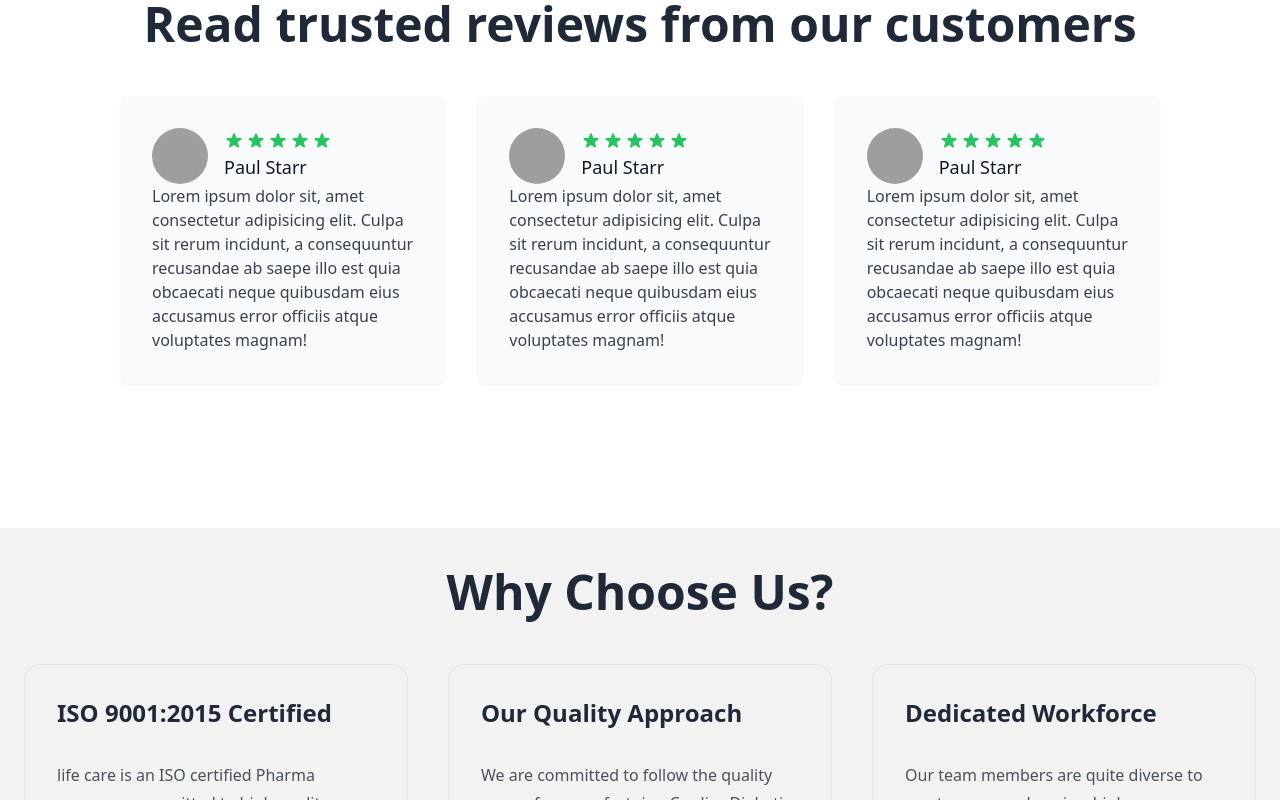
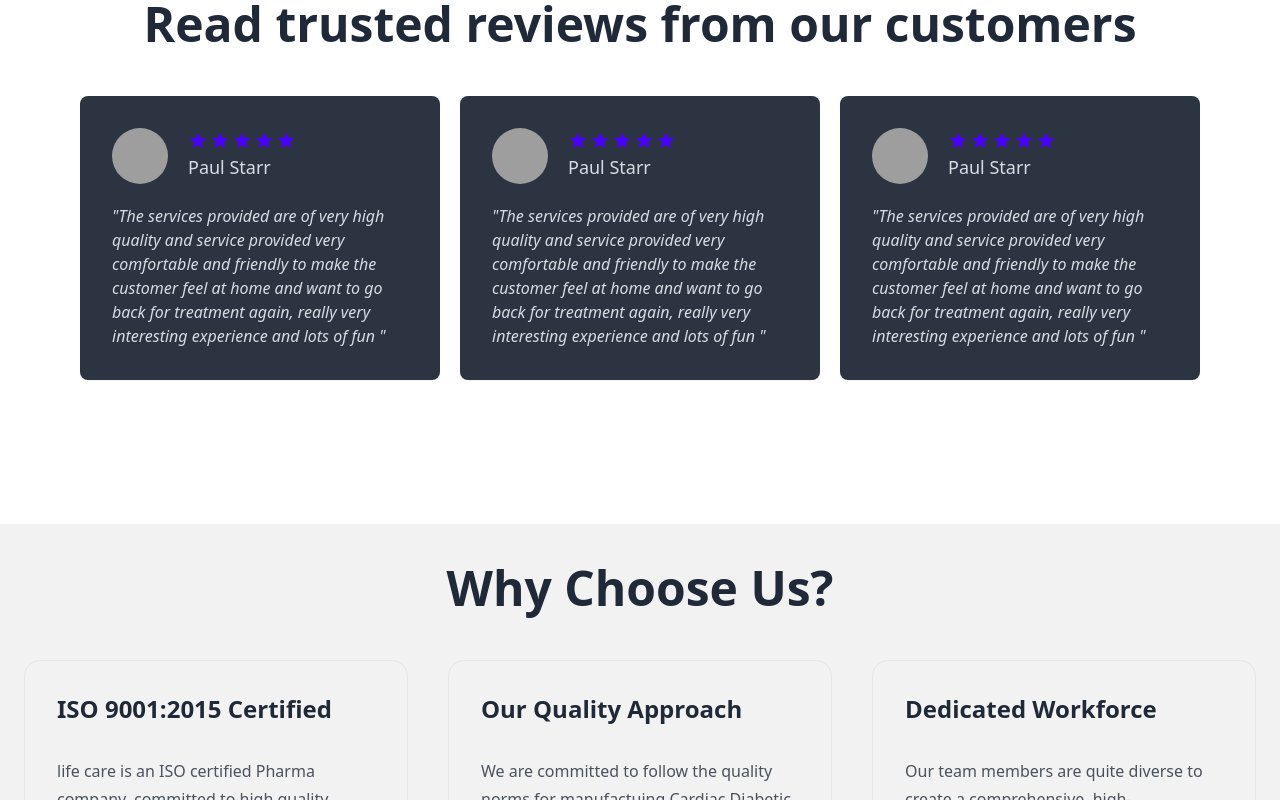
Before and after one commit to decipher-cs/kriptpharma, a React (Vite) app: page / in a window 1280 px wide. Shown: the part 1636-2436 px from the top of the page. Built offline with nearby package versions, Linux system fonts and the light colour scheme; grey boxes are pictures that could not be loaded.

Commit message:
added spacingn to testimonials

```diff
--- a/src/routes/index.lazy.tsx
+++ b/src/routes/index.lazy.tsx
@@ -120,20 +120,20 @@ const Hero = () => {
 
 const Testimonial = () => {
     return (
-        <section className="mx-auto max-w-screen-xl space-y-12 px-10">
+        <section className="mx-auto space-y-12">
             <h2 className="text-center text-3xl font-bold lg:text-5xl">
                 Read trusted reviews from our customers
             </h2>
 
-            <div className="grid grid-cols-1 gap-4 lg:grid-cols-3 lg:gap-8">
+            <div className="grid grid-cols-1 gap-4 lg:grid-cols-3 lg:gap-5">
                 {Array(3)
                     .fill(null)
                     .map((_, i) => (
                         <blockquote
                             key={i}
-                            className="rounded-lg bg-gray-50 p-6 shadow-sm sm:p-8"
+                            className="space-y-5 rounded-lg bg-neutral p-6 text-neutral-content shadow-sm md:p-8"
                         >
-                            <div className="flex items-center gap-4">
+                            <div className="flex items-center gap-5">
                                 <img
                                     alt=""
                                     src="https://images.unsplash.com/photo-1595152772835-219674b2a8a6?ixlib=rb-1.2.1&ixid=MnwxMjA3fDB8MHxwaG90by1wYWdlfHx8fGVufDB8fHx8&auto=format&fit=crop&w=1180&q=80"
@@ -141,7 +141,8 @@ const Testimonial = () => {
                                 />
 
                                 <div>
-                                    <div className="flex justify-center gap-0.5 text-green-500">
+                                    <div className="flex justify-center gap-0.5 text-primary">
+                                        <span className="sr-only">5 star</span>
                                         {Array(5)
                                             .fill(null)
                                             .map((d, i) => (
@@ -157,18 +158,18 @@ const Testimonial = () => {
                                             ))}
                                     </div>
 
-                                    <p className="mt-0.5 text-lg font-medium text-gray-900">
+                                    <p className="mt-0.5 text-lg font-medium text-neutral-content">
                                         Paul Starr
                                     </p>
                                 </div>
                             </div>
 
-                            <p className="text-gray-700">
-                                Lorem ipsum dolor sit, amet consectetur
-                                adipisicing elit. Culpa sit rerum incidunt, a
-                                consequuntur recusandae ab saepe illo est quia
-                                obcaecati neque quibusdam eius accusamus error
-                                officiis atque voluptates magnam!
+                            <p className="italic">
+                                "The services provided are of very high quality
+                                and service provided very comfortable and
+                                friendly to make the customer feel at home and
+                                want to go back for treatment again, really very
+                                interesting experience and lots of fun "
                             </p>
                         </blockquote>
                     ))}
```
